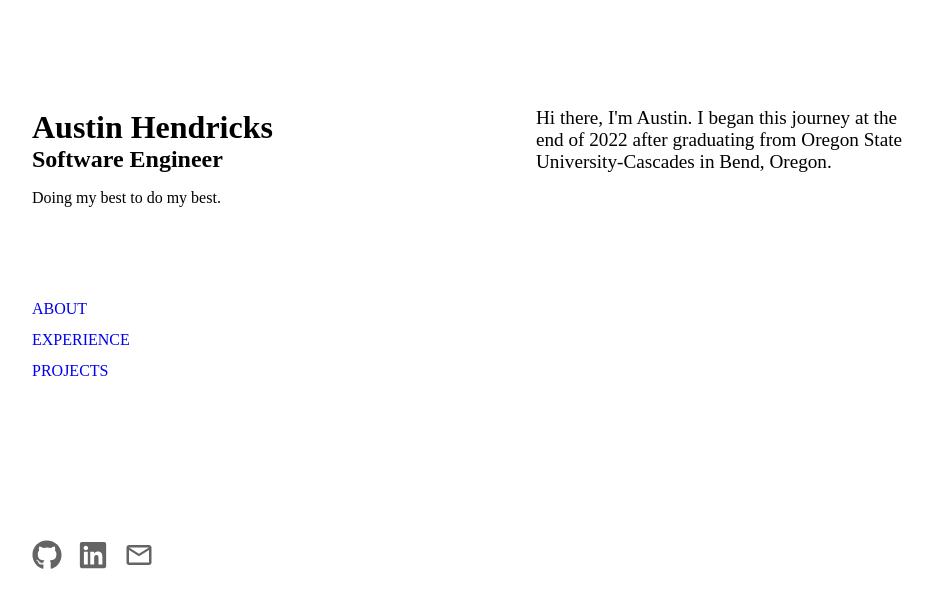
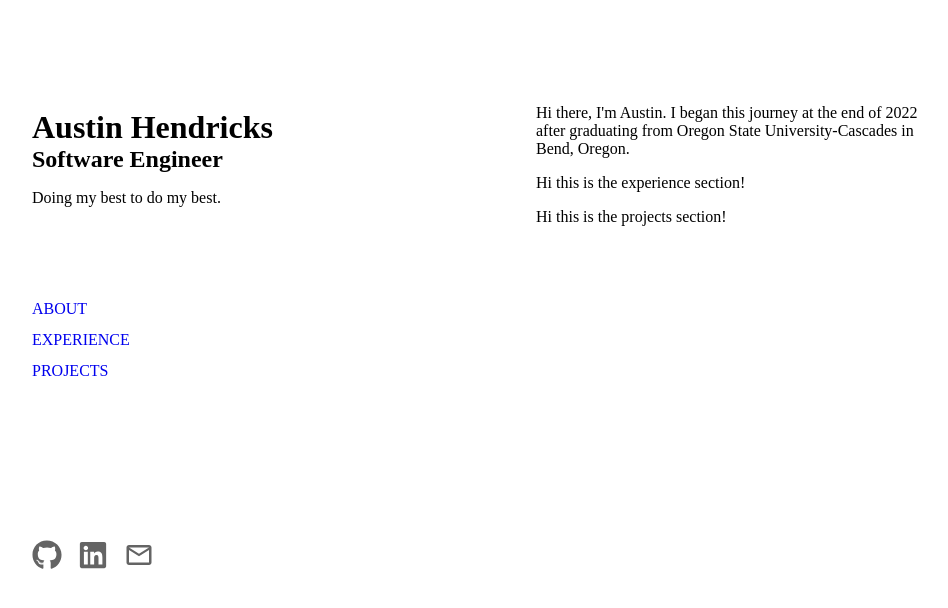
Before and after one commit to hendraustin/hendraustin.github.io, a Next.js app: page / in a window 1280 px wide. Shown: the top 608 px of the page, without its empty margins (104-1052 px from the left). Built offline with nearby package versions, Linux system fonts and the light colour scheme.

Commit message:
Update className

```diff
--- a/src/app/components/sections/about.tsx
+++ b/src/app/components/sections/about.tsx
@@ -2,7 +2,7 @@
 
 export default function About() {
   return (
-    <div id="about" className={styles.about_section}>
+    <div id="about" className={styles.about}>
       <p>
         Hi there, I'm Austin. I began this journey at the end of 2022 after graduating from Oregon
         State University-Cascades in Bend, Oregon.
```
